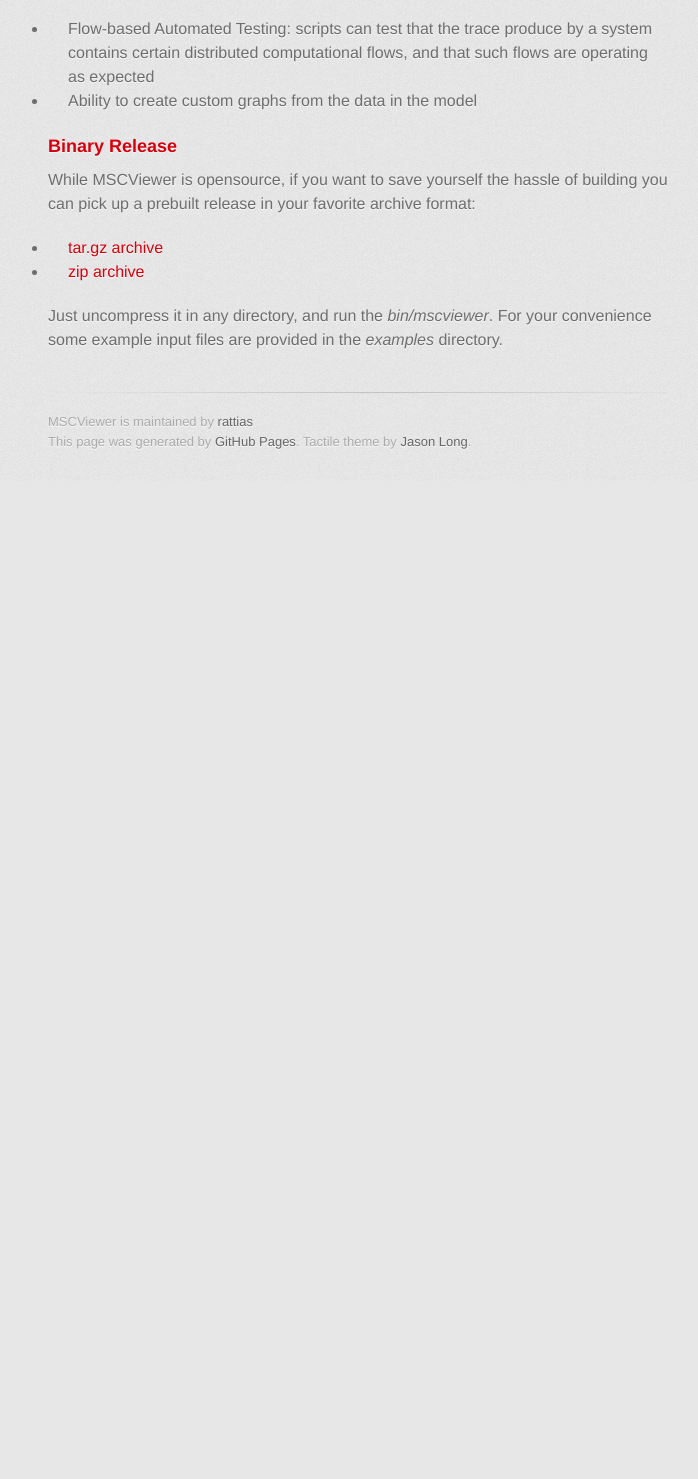
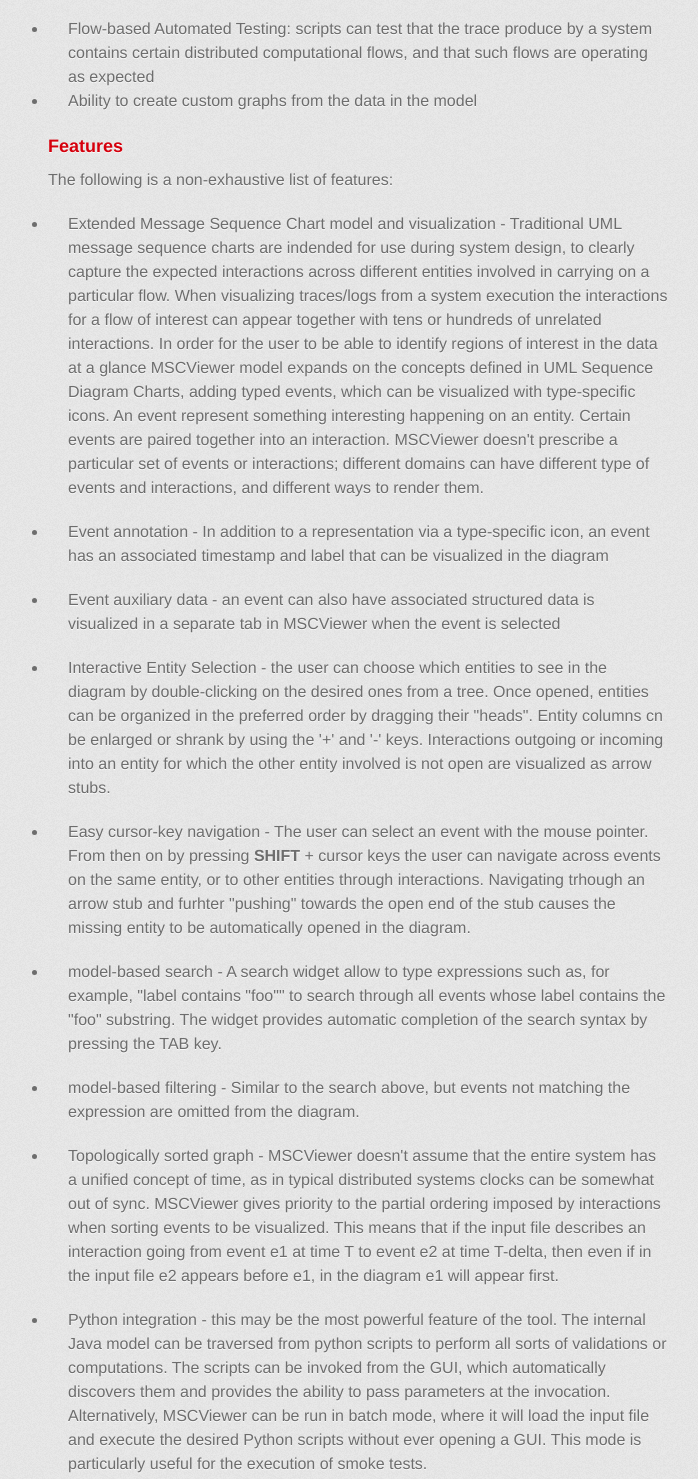
Before and after one commit to rattias/mscviewer, a plain HTML site: page index.html in a window 1280 px wide. Shown: the part 883-2362 px from the top of the page, without its empty margins (282-980 px from the left). Before the commit the page ends 1364 px from the top, so only its background shows below. Drawn offline with Linux system fonts and the light colour scheme; a web font is replaced by a local one.

Commit message:
Create gh-pages branch via GitHub

```diff
--- a/index.html
+++ b/index.html
@@ -34,7 +34,7 @@
           <h3>
 <a id="welcome-to-the-homepage-for-mscviewer" class="anchor" href="#welcome-to-the-homepage-for-mscviewer" aria-hidden="true"><span class="octicon octicon-link"></span></a>Welcome to the Homepage for MSCviewer</h3>
 
-<p>MSCViewer is a tool for visualization and analysis of message sequence charts. Simply put, the tool loads a text file with a subset of lines in written in
+<p>MSCViewer is a tool for visualization and analysis of diagrams loosely based on UML Message Sequence Charts. Simply put, the tool loads a text file with a subset of lines in written in
 a simple JSON format, and creates a sequence diagram model out of it. The user can navigate the model interactively, or even write Python script to analyze it.</p>
 
 <p>The tool is extremely useful for visualization and interactive analysis of execution traces/logs for systems with a large number of cooperating
@@ -42,7 +42,7 @@
 open as many entities as desired, sort them in the preferred order, search on events and interactions, filter undesired elements from the view, etc.
 Of course, if desired the user can also create a PNG capture of the current diagram. </p>
 
-<p>This <a href="https://github.com/rattias/mscviewer/blob/master/doc/openstack_example.png">screen capture</a> shows, for example, the use of MSCViewer in the context
+<p>This <a href="https://raw.githubusercontent.com/rattias/mscviewer/master/doc/openstack_example.png">screen capture</a> shows, for example, the use of MSCViewer in the context
 of OpenStack.</p>
 
 <p>MSCViewer can also be used to create sequence diagrams for documentation, by simply typing the model for the desired diagram in a text editor.</p>
@@ -54,6 +54,41 @@
 <li>Flow-based Automated Testing: scripts can test that the trace produce by a system contains certain distributed computational flows, and that
 such flows are operating as expected</li>
 <li>Ability to create custom graphs from the data in the model</li>
+</ul>
+
+<h3>
+<a id="features" class="anchor" href="#features" aria-hidden="true"><span class="octicon octicon-link"></span></a>Features</h3>
+
+<p>The following is a non-exhaustive list of features:</p>
+
+<ul>
+<li><p>Extended Message Sequence Chart model and visualization - Traditional UML message sequence charts are indended for use during system design, to clearly
+capture the expected interactions across different entities involved in carrying on a particular flow. When visualizing traces/logs from a system
+execution the interactions for a flow of interest can appear together with tens or hundreds of unrelated interactions. In order for the user
+to be able to identify regions of interest in the data at a glance MSCViewer model expands on the concepts defined in UML Sequence Diagram Charts, adding
+typed events, which can be visualized with type-specific icons. An event represent something interesting happening on an entity. Certain events are
+paired together into an interaction. MSCViewer doesn't prescribe a particular set of events or interactions; different domains can have different type
+of events and interactions, and different ways to render them.</p></li>
+<li><p>Event annotation - In addition to a representation via a type-specific icon, an event has an associated timestamp and label that can be visualized in
+the diagram </p></li>
+<li><p>Event auxiliary data - an event can also have associated structured data is visualized in a separate tab in MSCViewer when the event is selected</p></li>
+<li><p>Interactive Entity Selection - the user can choose which entities to see in the diagram by double-clicking on the desired ones from a tree. Once opened,
+entities can be organized in the preferred order by dragging their "heads". Entity columns cn be enlarged or shrank by using the '+' and '-' keys.
+Interactions outgoing or incoming into an entity for which the other entity involved is not open are visualized as arrow stubs.</p></li>
+<li><p>Easy cursor-key navigation - The user can select an event with the mouse pointer. From then on by pressing <strong>SHIFT</strong> + cursor keys the user can
+navigate across events on the same entity, or to other entities through interactions. Navigating trhough an arrow stub and furhter "pushing" towards
+the open end of the stub causes the missing entity to be automatically opened in the diagram.</p></li>
+<li><p>model-based search - A search widget allow to type expressions such as, for example, "label contains "foo"" to search through all events whose label
+contains the "foo" substring. The widget provides automatic completion of the search syntax by pressing the TAB key.</p></li>
+<li><p>model-based filtering - Similar to the search above, but events not matching the expression are omitted from the diagram. </p></li>
+<li><p>Topologically sorted graph - MSCViewer doesn't assume that the entire system has a unified concept of time, as in typical distributed systems clocks
+can be somewhat out of sync. MSCViewer gives priority to the partial ordering imposed by interactions when sorting events to be visualized. This
+means that if the input file describes an interaction going from event e1 at time T to event e2 at time T-delta, then even if in the input file
+e2 appears before e1, in the diagram e1 will appear first. </p></li>
+<li><p>Python integration - this may be the most powerful feature of the tool. The internal Java model can be traversed from python scripts to perform all
+sorts of validations or computations. The scripts can be invoked from the GUI, which automatically discovers them and provides the ability to
+pass parameters at the invocation. Alternatively, MSCViewer can be run in batch mode, where it will load the input file and execute the desired
+Python scripts without ever opening a GUI. This mode is particularly useful for the execution of smoke tests.</p></li>
 </ul>
 
 <h3>
```
Also changed, not shown: params.json (+1 -1 lines).
